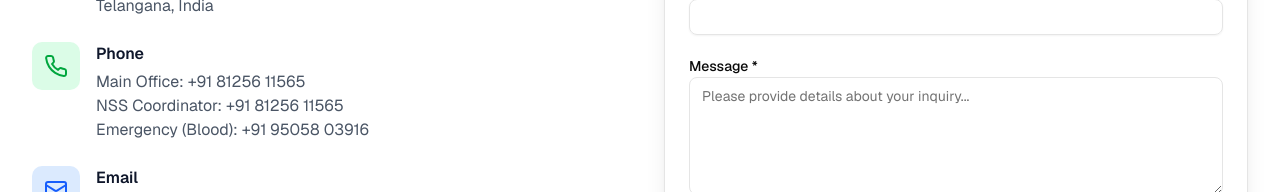
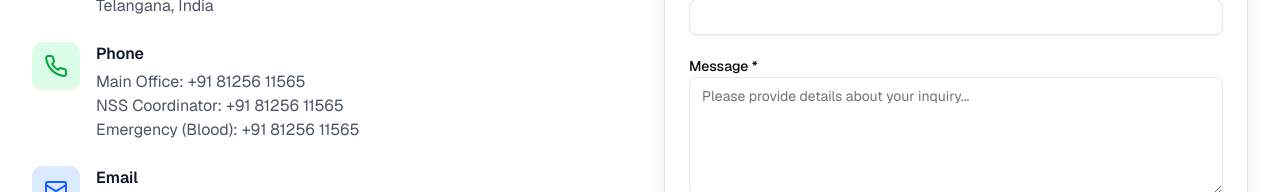
Before and after one commit to Varshith271105/NSS_KMIT, a Next.js app: page /contact in a window 1280 px wide. Shown: the part 706-898 px from the top of the page. Built offline with nearby package versions, Linux system fonts and the light colour scheme.

Commit message:
Update page.tsx

```diff
--- a/app/contact/page.tsx
+++ b/app/contact/page.tsx
@@ -100,7 +100,7 @@ export default function ContactPage() {
                       <br />
                       NSS Coordinator: +91 81256 11565
                       <br />
-                      Emergency (Blood): +91 95058 03916
+                      Emergency (Blood): +91 81256 11565
                     </p>
                   </div>
                 </div>
```
